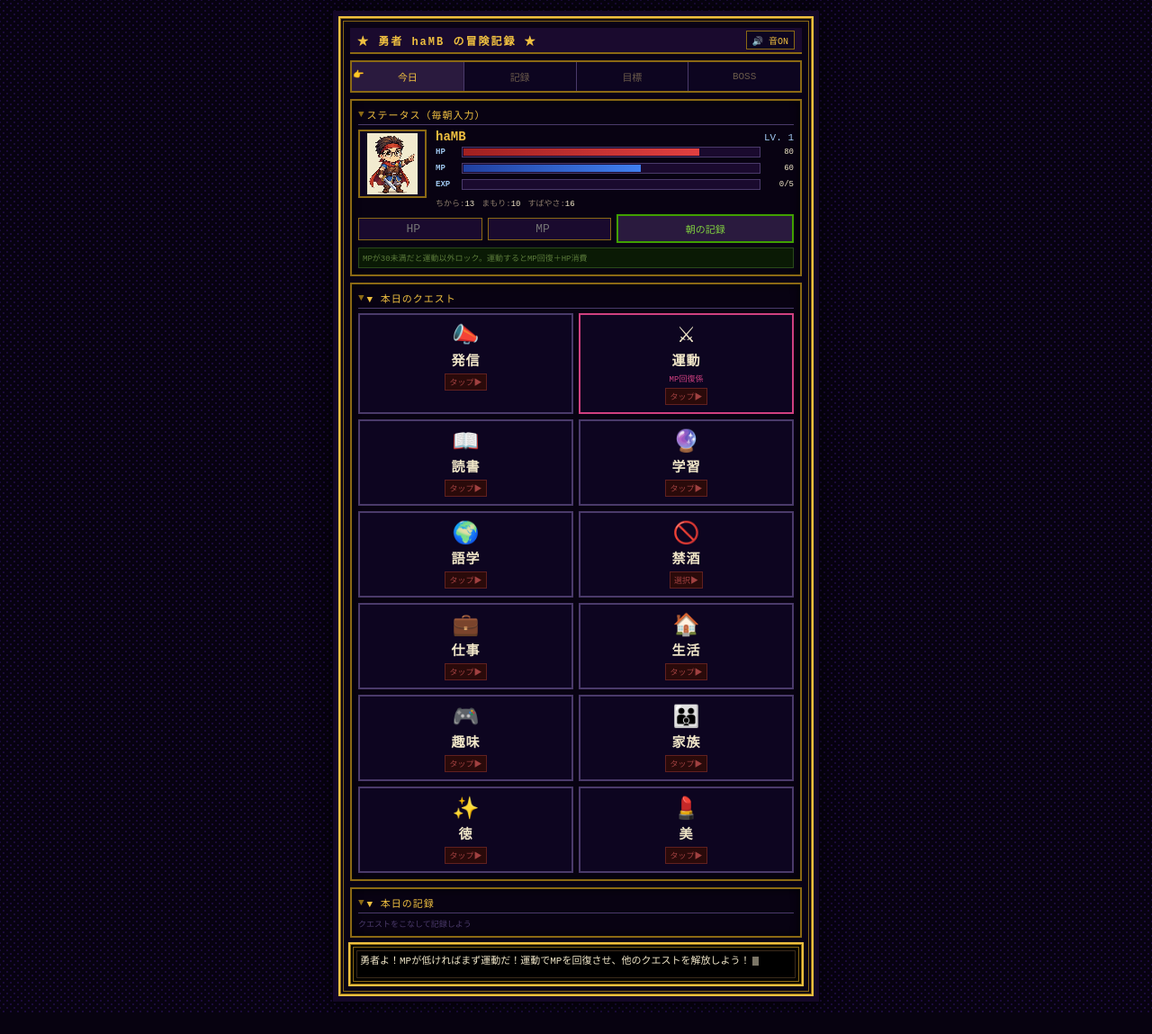
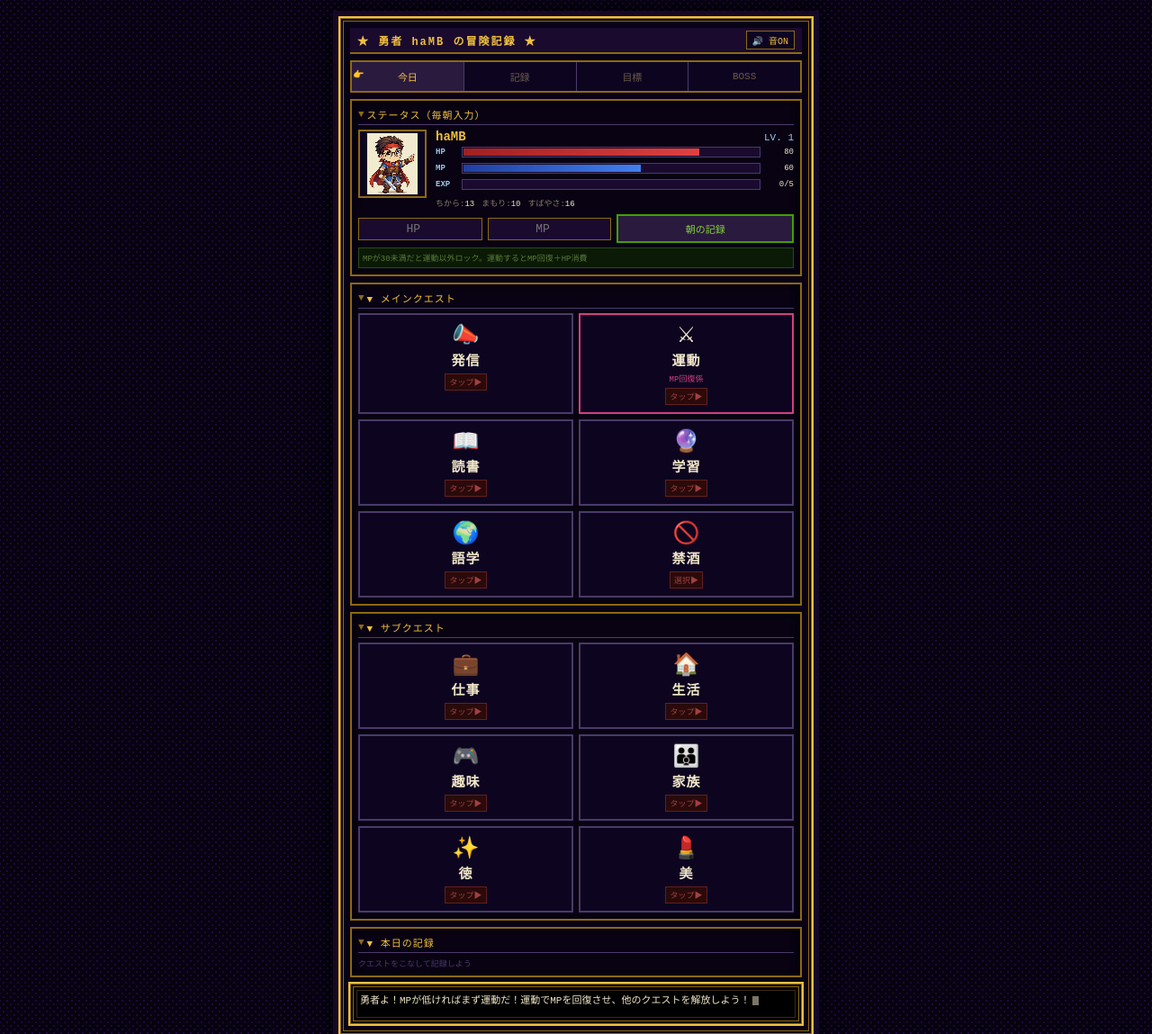
Before and after one commit to yuuki-hamchan/20260617_---, a plain HTML site: page index.html.html in a window 1280 px wide. Shown: the top 1149 px of the page at 90% size. Before the commit the page ends 1125 px from the top, so only its background shows below. Drawn offline with nearby package versions, Linux system fonts and the light colour scheme; a web font is replaced by a local one.

Commit message:
クエスト分け

```diff
--- a/index.html.html
+++ b/index.html.html
@@ -206,8 +206,13 @@ body{padding:8px}
   <div id="modal-area"></div>
 
   <div class="panel">
-    <div class="ptl">▼ 本日のクエスト</div>
-    <div class="qgrid" id="qgrid"></div>
+    <div class="ptl">▼ メインクエスト</div>
+    <div class="qgrid" id="qgrid-main"></div>
+  </div>
+
+  <div class="panel">
+    <div class="ptl">▼ サブクエスト</div>
+    <div class="qgrid" id="qgrid-sub"></div>
   </div>
 
   <div class="panel">
@@ -270,65 +275,68 @@ body{padding:8px}
 <script>
 const MP_THRESHOLD=30;
 const QUESTS=[
-  {id:'publish',name:'発信',icon:'📣',color:'#60a030',
+  {id:'publish',name:'発信',icon:'📣',color:'#60a030',category:'main',
    subs:[
      {id:'note',name:'note',icon:'📝',fields:[{k:'words',l:'文字数'},{k:'time',l:'時間分'}]},
      {id:'standfm',name:'stand.fm',icon:'🎙',fields:[{k:'time',l:'収録分'}]},
      {id:'x',name:'X',icon:'✖',fields:[{k:'count',l:'投稿数'}]},
      {id:'insta',name:'Instagram',icon:'📷',fields:[{k:'count',l:'投稿数'}]},
    ]},
-  {id:'exercise',name:'運動',icon:'⚔',color:'#d04080',special:'exercise',
+  {id:'exercise',name:'運動',icon:'⚔',color:'#d04080',special:'exercise',category:'main',
    subs:[
      {id:'run',name:'ランニング',icon:'🏃',mp:20,hp:-5,fields:[{k:'km',l:'距離km'},{k:'min',l:'時間分'}]},
      {id:'abs',name:'腹筋運動',icon:'💪',mp:10,hp:-3,fields:[{k:'sets',l:'セット'},{k:'min',l:'時間分'}]},
      {id:'core',name:'体幹運動',icon:'🧘',mp:10,hp:-3,fields:[{k:'sets',l:'セット'},{k:'min',l:'時間分'}]},
      {id:'other',name:'その他',icon:'🏋',mp:15,hp:-4,fields:[{k:'content',l:'内容'},{k:'min',l:'時間分'}]},
    ]},
-  {id:'reading',name:'読書',icon:'📖',color:'#4080f0',
+  {id:'reading',name:'読書',icon:'📖',color:'#4080f0',category:'main',
    subs:[
      {id:'book',name:'書籍',icon:'📚',fields:[{k:'pages',l:'ページ'},{k:'chapter',l:'章'}]},
      {id:'ebook',name:'電子書籍',icon:'📱',fields:[{k:'pages',l:'ページ'},{k:'chapter',l:'章'}]},
      {id:'audio',name:'音声読書',icon:'🎧',fields:[{k:'min',l:'時間分'}]},
    ]},
-  {id:'study',name:'学習',icon:'🔮',color:'#8060d0',
+  {id:'study',name:'学習',icon:'🔮',color:'#8060d0',category:'main',
    subs:[
      {id:'offline',name:'オフライン',icon:'📓',fields:[{k:'pages',l:'ページ'},{k:'chapter',l:'章'}]},
      {id:'online',name:'オンライン',icon:'💻',fields:[{k:'min',l:'時間分'}]},
    ]},
-  {id:'language',name:'語学',icon:'🌍',color:'#c08020',
-   subs:[{id:'italian',name:'イタリア語',icon:'🇮🇹',fields:[{k:'min',l:'時間分'},{k:'pages',l:'ページ'},{k:'words',l:'単語数'}]}]},
-  {id:'nodrink',name:'禁酒',icon:'🚫',color:'#20a080',special:'nodrink',subs:[]},
-  {id:'work',name:'仕事',icon:'💼',color:'#70a0f0',
+  {id:'language',name:'語学',icon:'🌍',color:'#c08020',category:'main',
+   subs:[
+     {id:'italian',name:'イタリア語',icon:'🇮🇹',fields:[{k:'min',l:'時間分'},{k:'pages',l:'ページ'},{k:'words',l:'単語数'}]},
+     {id:'other',name:'その他',icon:'🌍',fields:[{k:'content',l:'内容'},{k:'min',l:'時間分'},{k:'pages',l:'ページ'},{k:'words',l:'単語数'}]}
+   ]},
+  {id:'nodrink',name:'禁酒',icon:'🚫',color:'#20a080',special:'nodrink',category:'main',subs:[]},
+  {id:'work',name:'仕事',icon:'💼',color:'#70a0f0',category:'sub',
    subs:[
      {id:'main',name:'本業タスク',icon:'💻',fields:[{k:'count',l:'タスク数'},{k:'time',l:'時間分'}]},
      {id:'sub',name:'副業・創作',icon:'📝',fields:[{k:'time',l:'時間分'}]},
      {id:'arrange',name:'整理・メール',icon:'📁',fields:[{k:'count',l:'処理数'}]},
    ]},
-  {id:'life',name:'生活',icon:'🏠',color:'#80c080',
+  {id:'life',name:'生活',icon:'🏠',color:'#80c080',category:'sub',
    subs:[
      {id:'clean',name:'掃除・洗濯',icon:'🧹',fields:[{k:'min',l:'時間分'}]},
      {id:'cook',name:'料理・自炊',icon:'🍳',fields:[{k:'count',l:'回数'}]},
      {id:'morning',name:'早起き・朝活',icon:'🌅',fields:[{k:'time',l:'起床時間'}]},
    ]},
-  {id:'hobby',name:'趣味',icon:'🎮',color:'#e08080',
+  {id:'hobby',name:'趣味',icon:'🎮',color:'#e08080',category:'sub',
    subs:[
      {id:'create',name:'創作・開発',icon:'🎨',fields:[{k:'min',l:'時間分'}]},
      {id:'game',name:'ゲーム・読書',icon:'🕹️',fields:[{k:'min',l:'時間分'}]},
      {id:'movie',name:'映画・アニメ',icon:'🎬',fields:[{k:'count',l:'本数'}]},
    ]},
-  {id:'family',name:'家族',icon:'👪',color:'#f0a060',
+  {id:'family',name:'家族',icon:'👪',color:'#f0a060',category:'sub',
    subs:[
      {id:'housework',name:'家事手伝い',icon:'🧺',fields:[{k:'min',l:'時間分'}]},
      {id:'service',name:'家族サービス',icon:'🎁',fields:[{k:'min',l:'時間分'}]},
      {id:'contact',name:'連絡・団らん',icon:'📞',fields:[{k:'min',l:'時間分'}]},
    ]},
-  {id:'virtue',name:'徳',icon:'✨',color:'#e0c040',
+  {id:'virtue',name:'徳',icon:'✨',color:'#e0c040',category:'sub',
    subs:[
      {id:'kind',name:'一日一善',icon:'🤝',fields:[{k:'content',l:'内容'}]},
      {id:'cleanup',name:'ゴミ拾い・片付',icon:'🚮',fields:[{k:'count',l:'回数'}]},
      {id:'thanks',name:'感謝の言葉',icon:'🙏',fields:[{k:'count',l:'回数'}]},
    ]},
-  {id:'beauty',name:'美',icon:'💄',color:'#d060a0',
+  {id:'beauty',name:'美',icon:'💄',color:'#d060a0',category:'sub',
    subs:[
      {id:'skin',name:'スキンケア',icon:'🧴',fields:[{k:'min',l:'時間分'}]},
      {id:'hair',name:'ヘアケア',icon:'💈',fields:[{k:'min',l:'時間分'}]},
@@ -641,9 +649,11 @@ function setStatus(){
 }
 
 function renderGrid(){
-  const g=document.getElementById('qgrid');
+  const gMain=document.getElementById('qgrid-main');
+  const gSub=document.getElementById('qgrid-sub');
   const locked=isLocked();
-  g.innerHTML=QUESTS.map(q=>{
+
+  const renderCard = q => {
     const isEx=q.special==='exercise';
     const lockedThis=!isEx&&locked;
     if(q.special==='nodrink'){
@@ -661,7 +671,10 @@ function renderGrid(){
       ${names.length?`<div class="qdone">✓${names.join(' ✓')}</div>`:''}
       ${lockedThis?'<div class="qlk">🔒MP不足</div>':`<div class="qst ${done?'sdone':'snot'}">${done?'★完了':'タップ▶'}</div>`}
     </div>`;
-  }).join('');
+  };
+
+  if (gMain) gMain.innerHTML=QUESTS.filter(q=>q.category==='main').map(renderCard).join('');
+  if (gSub) gSub.innerHTML=QUESTS.filter(q=>q.category==='sub').map(renderCard).join('');
 }
 
 function openModal(qid){
@@ -671,7 +684,7 @@ function openModal(qid){
   const rec=D.subRec[TDK][qid]||{};
   const isEx=q.special==='exercise';
   document.getElementById('modal-area').innerHTML=`<div class="modal-bg">
-    <div class="mttl">【${q.icon} ${q.name}】サブクエスト</div>
+    <div class="mttl">【${q.icon} ${q.name}】アクション</div>
     <div class="si-container">
       ${q.subs.map(s=>{
         const sr=rec[s.id]||{};const done=!!sr._done;
@@ -692,7 +705,7 @@ function openModal(qid){
       <button class="rbtn cl" style="flex:1;margin-left:0" onclick="closeModal(false)">✕ 閉じる</button>
     </div>
   </div>`;
-  showMsg(q.name+'のサブクエストを記録しよう！');
+  showMsg(q.name+'のアクションを記録しよう！');
 }
 function renderNodrinkModal(){
   const ans=D.nodrink[TDK];
```
